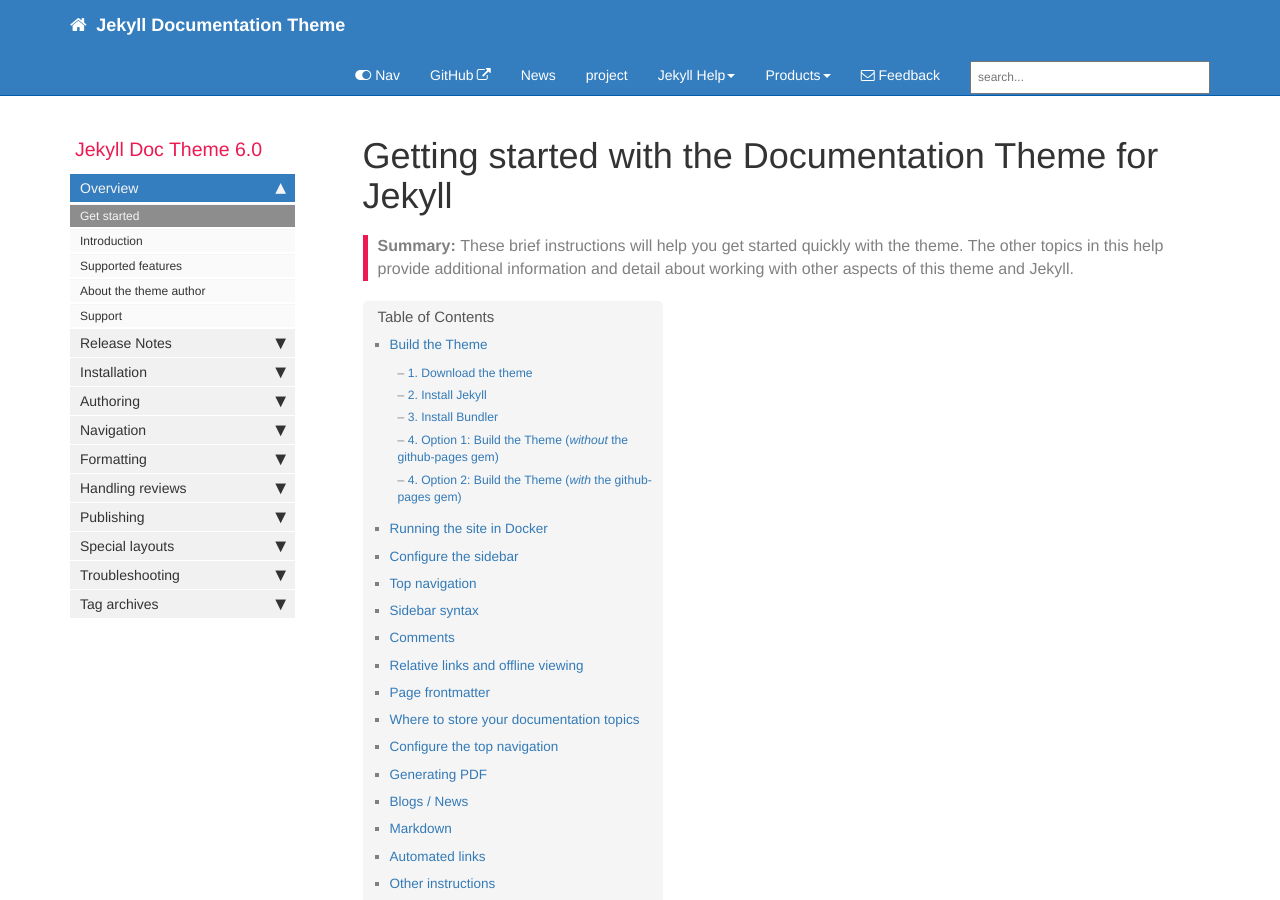
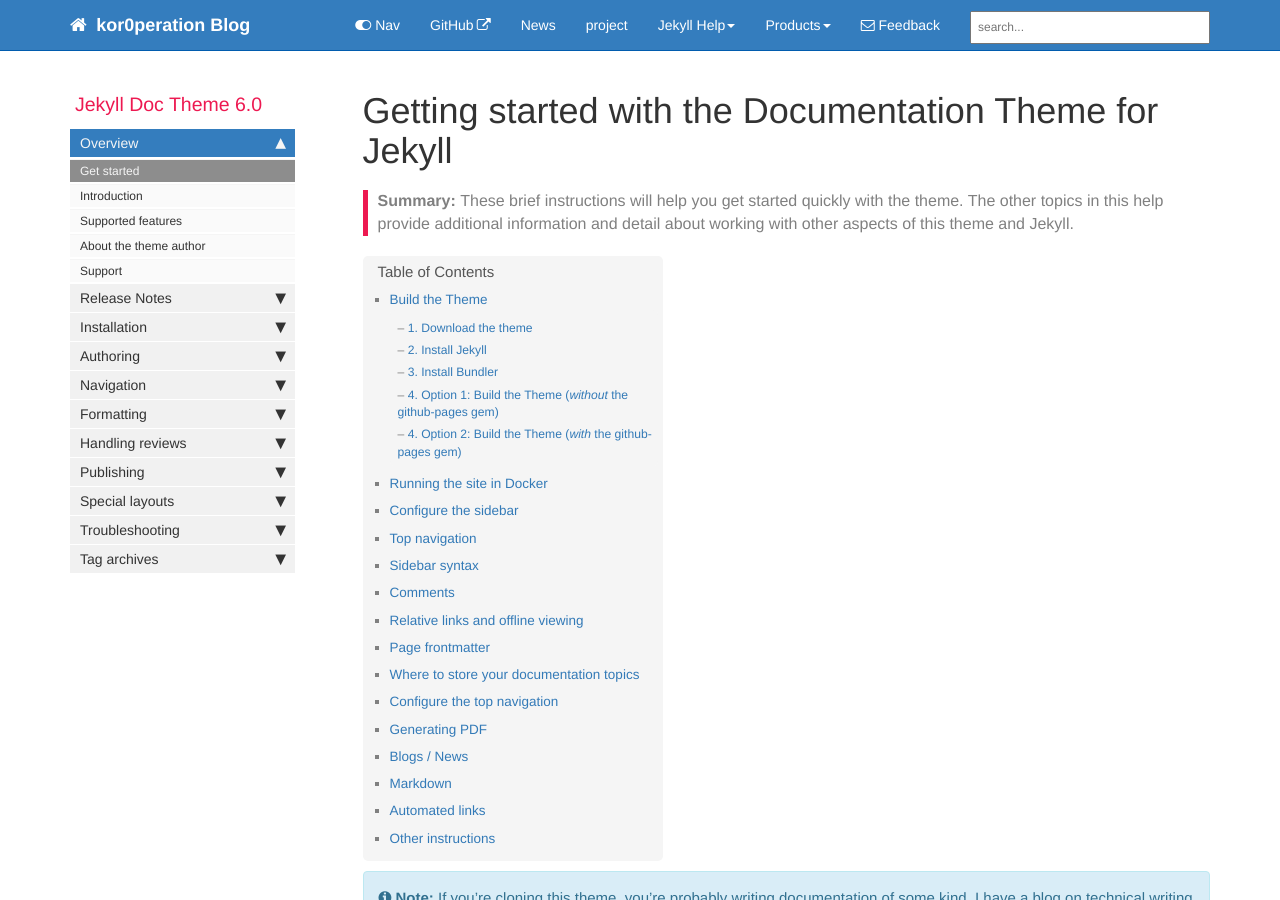
Before and after one commit to Jsj0per/Jsj0per.github.io, a Jekyll site: the page built from index.md, in a window 1280 px wide and 900 px high. Built offline with Jekyll 4.4.1, drawn with Linux system fonts in a browser that asks for light colours; comment, search, counter and statistics services are not loaded.

Commit message:
Update _config.yml

```diff
--- a/_config.yml
+++ b/_config.yml
@@ -3,10 +3,10 @@
 output: web
 # 이 속성은 PDF와 별도의 콘텐츠를 조건부로 필터링하는 데 유용합니다.
 
-topnav_title: Jekyll Documentation Theme
+topnav_title: kor0peration Blog
 # 홈 버튼 옆 상단 내비게이션 바에 표시됩니다
 
-site_title: Jekyll theme for documentation
+site_title: Jsj0per github Blog System
 # 이것은 사이트 제목에 대한 HTML 브라우저 탭에 나타납니다(사용자가 아닌 검색 엔진에서 주로 볼 수 있음)
 
 company_name: Copyright 2021 Google LLC
```
